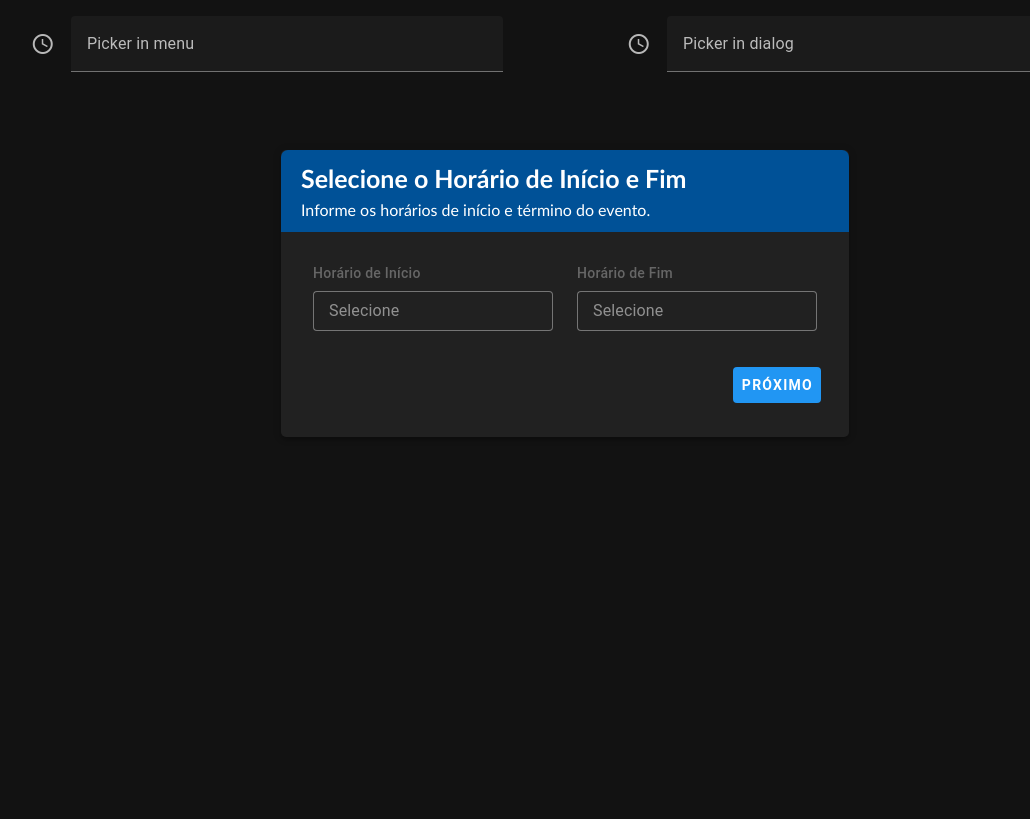
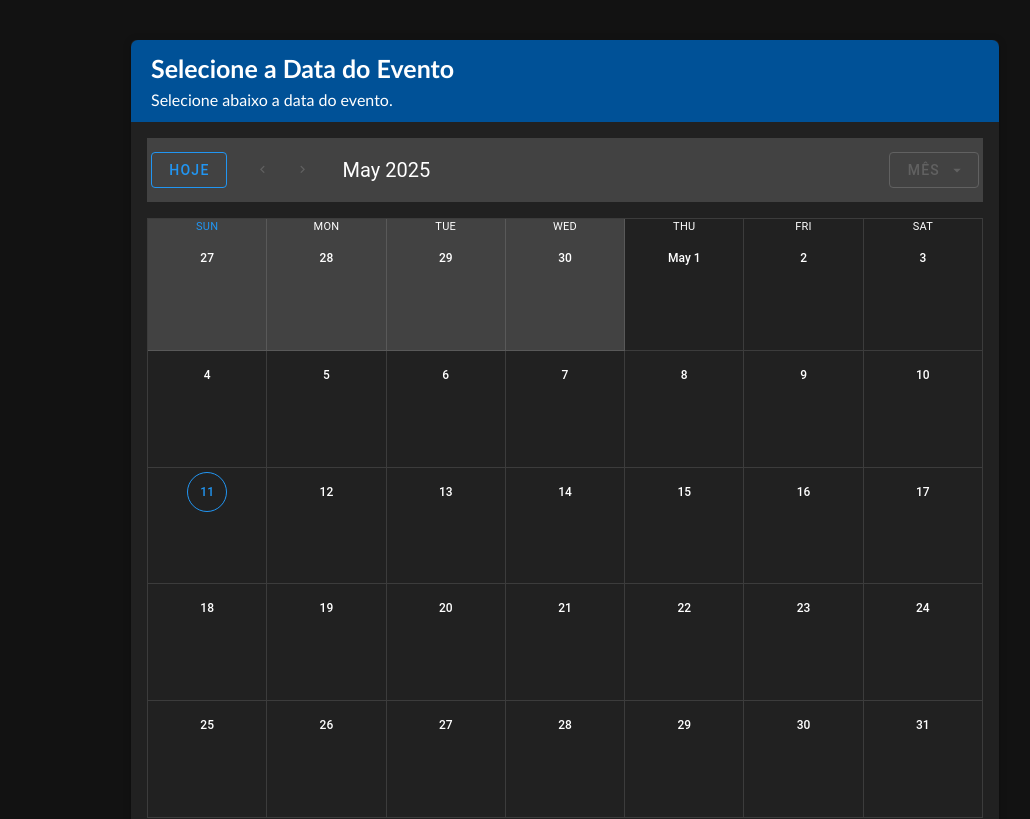
Before and after one commit to MLauraCronemberger/Estudo-Vuetify, a Vue app: page / in a window 1280 px wide. Shown: the top 819 px of the page, without its empty margins (75-1105 px from the left). Built offline with nearby package versions, Linux system fonts and the light colour scheme; a small style sheet from the web is missing.

Commit message:
porra pqp

```diff
--- a/src/components/TesteHorario.vue
+++ b/src/components/TesteHorario.vue
@@ -1,42 +1,111 @@
 <template>
 
-      <v-container>
-    <v-row justify="space-around">
-      <v-col cols="11" sm="5">
-        <v-text-field
-          :model-value="time"
-          label="Picker in menu"
-          prepend-icon="mdi-clock-time-four-outline"
-          readonly
+  <v-container fluid max-width="900px" class="mt-6">
+    <div>
+      <v-card elevation="4" outlined class="card">
+        <div class="cabecalho-form">
+          <h1 class="titulo-form">Selecione a Data do Evento</h1>
+          <p class="subtitulo">
+            Selecione abaixo a data do evento.
+          </p>
+        </div>
+
+        <v-card-text class="pa-4">
+          <!-- Toolbar de navegação -->
+          <v-sheet class="mb-4">
+            <v-toolbar flat>
+              <v-btn
+                class="me-4"
+                color="primary"
+                variant="outlined"
+                @click="setToday"
               >
-          <v-menu
-            v-model="showMenu"
-            :close-on-content-click="false"
-            activator="parent"
-            min-width="0"
+                Hoje
+              </v-btn>
+              <v-btn
+                color="grey-darken-2"
+                size="small"
+                variant="text"
+                icon
+                @click="prev"
               >
-            <v-time-picker v-model="time"></v-time-picker>
+                <v-icon size="small">mdi-chevron-left</v-icon>
+              </v-btn>
+              <v-btn
+                color="grey-darken-2"
+                size="small"
+                variant="text"
+                icon
+                @click="next"
+              >
+                <v-icon size="small">mdi-chevron-right</v-icon>
+              </v-btn>
+              <v-toolbar-title v-if="calendar">
+                {{ calendar.title }}
+              </v-toolbar-title>
+              <v-spacer></v-spacer>
+              <v-menu location="bottom end">
+                <template v-slot:activator="{ props }">
+                  <v-btn
+                    color="grey-darken-2"
+                    variant="outlined"
+                    v-bind="props"
+                  >
+                    <span>{{ typeToLabel[type] }}</span>
+                    <v-icon end>mdi-menu-down</v-icon>
+                  </v-btn>
+                </template>
+                <v-list>
+                  <v-list-item @click="type = 'day'">
+                    <v-list-item-title>Dia</v-list-item-title>
+                  </v-list-item>
+                  <v-list-item @click="type = 'week'">
+                    <v-list-item-title>Semana</v-list-item-title>
+                  </v-list-item>
+                  <v-list-item @click="type = 'month'">
+                    <v-list-item-title>Mês</v-list-item-title>
+                  </v-list-item>
+                </v-list>
               </v-menu>
-        </v-text-field>
-      </v-col>
+            </v-toolbar>
+          </v-sheet>
 
-      <v-col cols="11" sm="5">
-        <v-text-field
-          :model-value="time"
-          label="Picker in dialog"
-          prepend-icon="mdi-clock-time-four-outline"
-          readonly
+          <!-- Calendário -->
+          <v-sheet height="600">
+            <v-calendar
+              ref="calendar"
+              v-model="focus"
+              :events="events"
+              :type="type"
+              color="primary"
+              @click:date="selecionarData"
+            ></v-calendar>
+          </v-sheet>
+
+          <!-- Botão de avançar -->
+          <v-card-actions class="pa-0 pt-4">
+            <v-row justify="end">
+              <v-btn
+                color="primary"
+                variant="flat"
+                class="font-weight-bold"
+                :disabled="!dataSelecionada"
+                @click="avancar"
               >
-          <v-dialog v-model="showDialog" activator="parent" width="auto">
-            <v-time-picker v-model="time"></v-time-picker>
-          </v-dialog>
-        </v-text-field>
-      </v-col>
+                Próximo
+              </v-btn>
             </v-row>
+          </v-card-actions>
+        </v-card-text>
+      </v-card>
+    </div>
   </v-container>
-  <v-container fluid max-width="600px" class="mt-6">
 
 
+
+
+
+  <v-container fluid max-width="600px" class="mt-6">
     <div>
       <v-card elevation="4" outlined class="card">
         <div class="cabecalho-form">
@@ -149,8 +218,55 @@
 </template>
 
 <script setup>
+import { onMounted, ref } from 'vue'
+import { useRouter } from 'vue-router'
 
-  import { ref } from 'vue'
+
+const calendar = ref()
+
+const typeToLabel = {
+  month: 'Mês',
+  week: 'Semana',
+  day: 'Dia',
+}
+
+const focus = ref('')
+const type = ref('month')
+const events = ref([]) // Calendário em branco - sem eventos
+const dataSelecionada = ref(null)
+
+onMounted(() => {
+  calendar.value?.checkChange()
+})
+
+function selecionarData({ date }) {
+  dataSelecionada.value = date
+  console.log('Data selecionada:', date)
+}
+
+function setToday() {
+  focus.value = ''
+}
+
+function prev() {
+  calendar.value.prev()
+}
+
+function next() {
+  calendar.value.next()
+}
+
+function avancar() {
+  console.log('Avançando com a data:', dataSelecionada.value)
+  // router.push({ name: "proximaPagina" })
+}
+
+
+
+
+
+
+
 
 const time = ref(null)
 const showMenu = ref(false)
```
Lines whose indentation alone changed are shown as unchanged.
